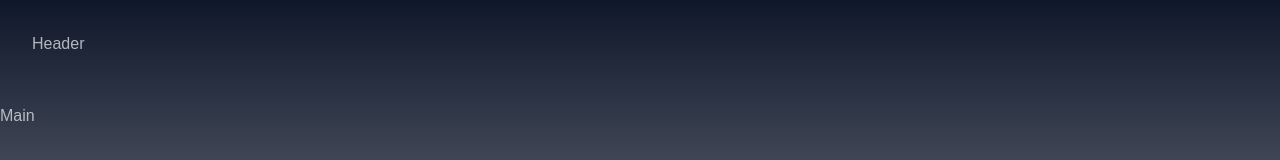
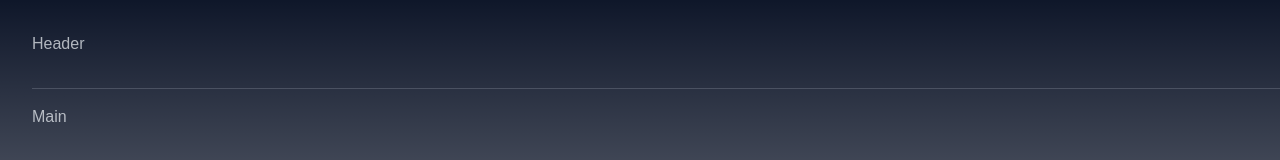
Before and after one commit to midcenturydude7/nextjs-framer-motion-tailwindcss-svg-mobile-navbar, a Next.js app: page / in a window 1280 px wide. Shown: the top 160 px of the page. Built offline with nearby package versions, Linux system fonts and the light colour scheme; a web font is replaced by a local one.

Commit message:
Minor styling adjustment

```diff
--- a/app/components/Header/Header.jsx
+++ b/app/components/Header/Header.jsx
@@ -1,3 +1,3 @@
 export default function Header() {
-  return <header className="p-8">Header</header>;
+  return <header className="py-8 border-b-[1px] border-slate-300/20">Header</header>;
 }
--- a/app/components/Wrapper/Wrapper.jsx
+++ b/app/components/Wrapper/Wrapper.jsx
@@ -4,7 +4,7 @@ import Footer from "../Footer/Footer";
 
 export default function Wrapper() {
   return (
-    <div className="flex min-h-screen flex-col space-y-4">
+    <div className="flex min-h-screen flex-col space-y-4 pl-8">
       <Header />
       <Main />
       <Footer />
```
